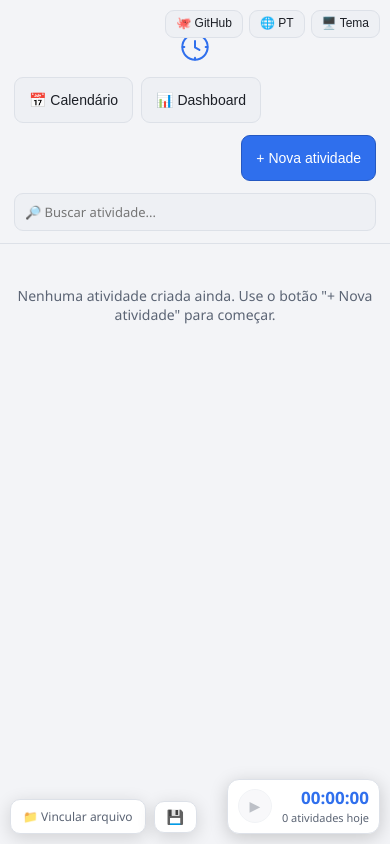
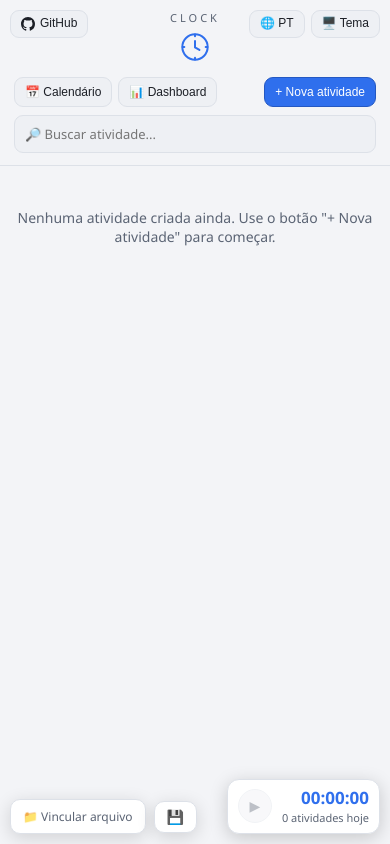
Before and after one commit to hebertwng/clock, a plain HTML site: page index.html in a window 390 px wide. Drawn offline with Linux system fonts and the light colour scheme.

Commit message:
Fix GitHub button overlap, use real GitHub mark, shrink top-bar for mobile
- Moved the GitHub button to its own top-left corner, separate from
  the language/theme group on the top-right — three buttons bunched
  together on the right were wide enough to overlap the centered
  brand icon on narrow screens.
- Replaced the octopus emoji with an inline SVG of the actual GitHub
  mark.
- The flex `order` trick alone didn't make "+ Nova atividade" fit on
  the calendar/dashboard row on mobile — the three buttons together
  were simply wider than the viewport. Shrunk their font/padding on
  mobile so they actually fit on one line.

```diff
--- a/index.html
+++ b/index.html
@@ -100,9 +100,13 @@
     flex-wrap:wrap;text-align:center}
   .sync-warning button{min-height:30px;padding:4px 12px;font-size:12px;background:#fff;border-color:transparent}
 
-  /* absolute (not fixed): scrolls away with the page instead of floating over content on mobile */
+  /* absolute (not fixed): scrolls away with the page instead of floating over content on mobile.
+     Split into two corners (GitHub on the left, language/theme on the right) so neither group
+     is wide enough to collide with the centered brand icon between them on narrow screens. */
   .corner-top-right{position:absolute;top:10px;right:16px;z-index:5;display:flex;gap:6px;align-items:center;flex-wrap:wrap;justify-content:flex-end}
-  .corner-top-right button{font-size:12px;padding:5px 10px;min-height:0;line-height:1.3}
+  .corner-top-left{position:absolute;top:10px;left:16px;z-index:5;display:flex;align-items:center}
+  .corner-top-right button, .corner-top-left button{font-size:12px;padding:5px 10px;min-height:0;line-height:1.3}
+  .github-toggle-btn{display:inline-flex;align-items:center;gap:5px}
   .theme-toggle-btn.to-light{background:#ffffff;color:#1c1f26;border-color:#dde1e8}
   .theme-toggle-btn.to-light:hover{border-color:#2f6fed}
   .theme-toggle-btn.to-dark{background:#171a21;color:#e7e9ee;border-color:#2a2f3a}
@@ -262,10 +266,13 @@
     button{font-size:14px;padding:10px 14px}
     .corner-right{right:10px;bottom:10px;min-width:120px;padding:8px 10px}
     .corner-top-right{right:10px}
+    .corner-top-left{left:10px}
     .corner-left{left:10px;bottom:10px;max-width:calc(100vw - 20px - 136px)}
     .corner-time{font-size:17px}
-    .top-bar .left-controls{order:1}
-    .top-bar button.primary{order:2}
+    .top-bar{gap:8px}
+    .top-bar .left-controls{order:1;gap:6px}
+    .top-bar .left-controls .cal-toggle{font-size:12px;padding:7px 10px;min-height:0}
+    .top-bar button.primary{order:2;font-size:12px;padding:7px 10px;min-height:0}
     .search-wrap{max-width:100%;flex-basis:100%;order:3}
     .activities-grid{grid-template-columns:repeat(auto-fill,minmax(160px,1fr))}
     .activity-card.expanded .act-desc{min-height:110px}
@@ -286,8 +293,14 @@
   <button id="btnSyncDismiss" data-i18n="btn_ignore">Ignorar</button>
 </div>
 
+<div class="corner-top-left">
+  <button class="cal-toggle github-toggle-btn" id="btnGithub" data-i18n-title="title_view_github" title="Ver código no GitHub">
+    <svg viewBox="0 0 16 16" width="14" height="14" fill="currentColor" aria-hidden="true"><path d="M8 0C3.58 0 0 3.58 0 8c0 3.54 2.29 6.53 5.47 7.59.4.07.55-.17.55-.38 0-.19-.01-.82-.01-1.49-2.01.37-2.53-.49-2.69-.94-.09-.23-.48-.94-.82-1.13-.28-.15-.68-.52-.01-.53.63-.01 1.08.58 1.23.82.72 1.21 1.87.87 2.33.66.07-.52.28-.87.51-1.07-1.78-.2-3.64-.89-3.64-3.95 0-.87.31-1.59.82-2.15-.08-.2-.36-1.02.08-2.12 0 0 .67-.21 2.2.82.64-.18 1.32-.27 2-.27.68 0 1.36.09 2 .27 1.53-1.04 2.2-.82 2.2-.82.44 1.1.16 1.92.08 2.12.51.56.82 1.27.82 2.15 0 3.07-1.87 3.75-3.65 3.95.29.25.54.73.54 1.48 0 1.07-.01 1.93-.01 2.2 0 .21.15.46.55.38A8.013 8.013 0 0 0 16 8c0-4.42-3.58-8-8-8z"></path></svg>
+    GitHub
+  </button>
+</div>
+
 <div class="corner-top-right">
-  <button class="cal-toggle github-toggle-btn" id="btnGithub" data-i18n-title="title_view_github" title="Ver código no GitHub">🐙 GitHub</button>
   <button class="cal-toggle lang-toggle-btn" id="btnLangToggle" title="Idioma / Language">🌐 PT</button>
   <button class="cal-toggle theme-toggle-btn" id="btnThemeToggle" data-i18n-title="title_toggle_theme" title="Alternar tema">🖥️ Tema</button>
 </div>
@@ -369,8 +382,13 @@
 </div>
 
 <div class="dashboard-screen" id="dashboardModal" style="display:none">
+  <div class="corner-top-left">
+    <button class="cal-toggle github-toggle-btn" id="btnGithubDash" data-i18n-title="title_view_github" title="Ver código no GitHub">
+      <svg viewBox="0 0 16 16" width="14" height="14" fill="currentColor" aria-hidden="true"><path d="M8 0C3.58 0 0 3.58 0 8c0 3.54 2.29 6.53 5.47 7.59.4.07.55-.17.55-.38 0-.19-.01-.82-.01-1.49-2.01.37-2.53-.49-2.69-.94-.09-.23-.48-.94-.82-1.13-.28-.15-.68-.52-.01-.53.63-.01 1.08.58 1.23.82.72 1.21 1.87.87 2.33.66.07-.52.28-.87.51-1.07-1.78-.2-3.64-.89-3.64-3.95 0-.87.31-1.59.82-2.15-.08-.2-.36-1.02.08-2.12 0 0 .67-.21 2.2.82.64-.18 1.32-.27 2-.27.68 0 1.36.09 2 .27 1.53-1.04 2.2-.82 2.2-.82.44 1.1.16 1.92.08 2.12.51.56.82 1.27.82 2.15 0 3.07-1.87 3.75-3.65 3.95.29.25.54.73.54 1.48 0 1.07-.01 1.93-.01 2.2 0 .21.15.46.55.38A8.013 8.013 0 0 0 16 8c0-4.42-3.58-8-8-8z"></path></svg>
+      GitHub
+    </button>
+  </div>
   <div class="corner-top-right">
-    <button class="cal-toggle github-toggle-btn" id="btnGithubDash" data-i18n-title="title_view_github" title="Ver código no GitHub">🐙 GitHub</button>
     <button class="cal-toggle lang-toggle-btn" id="btnLangToggleDash" title="Idioma / Language">🌐 PT</button>
     <button class="cal-toggle theme-toggle-btn" id="btnThemeToggleDash" data-i18n-title="title_toggle_theme" title="Alternar tema">🖥️ Tema</button>
   </div>
```
